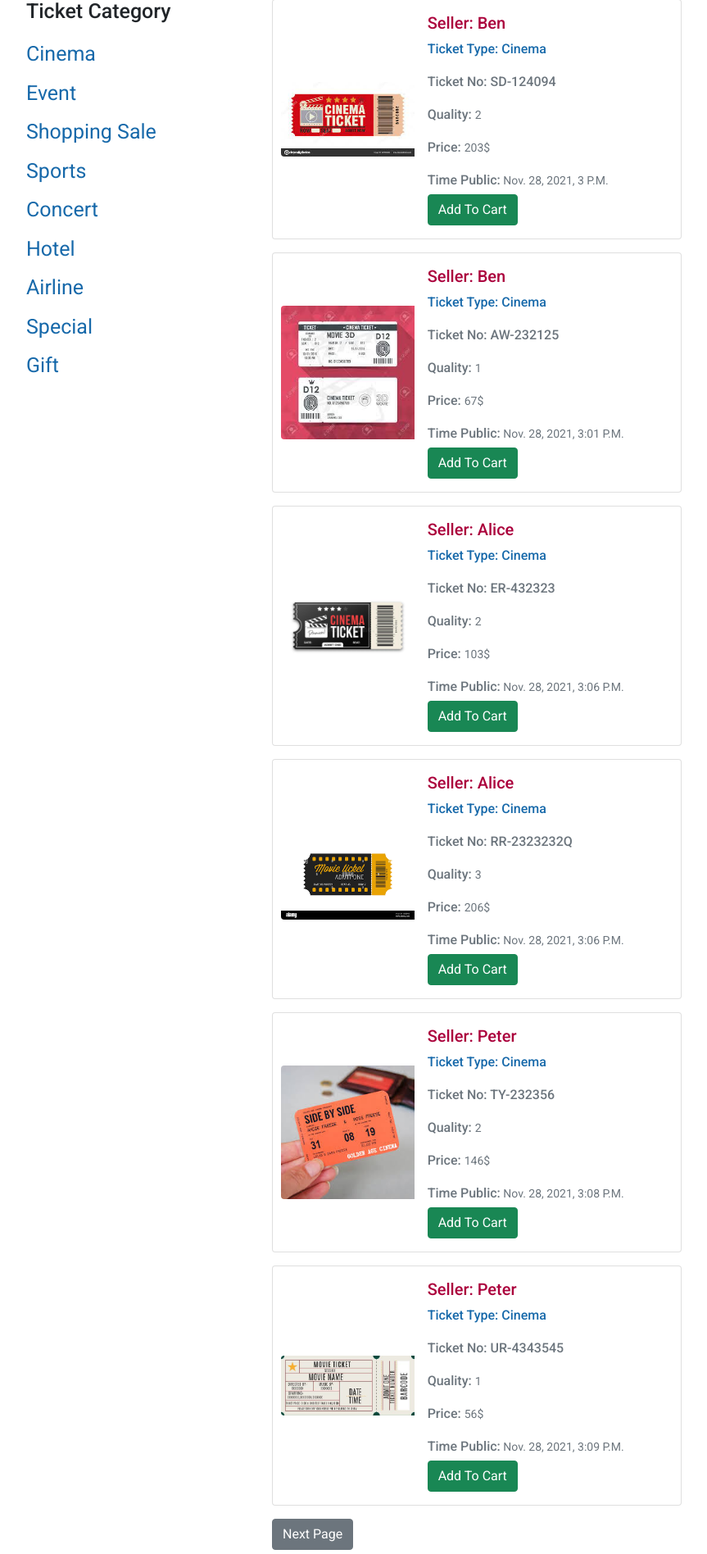
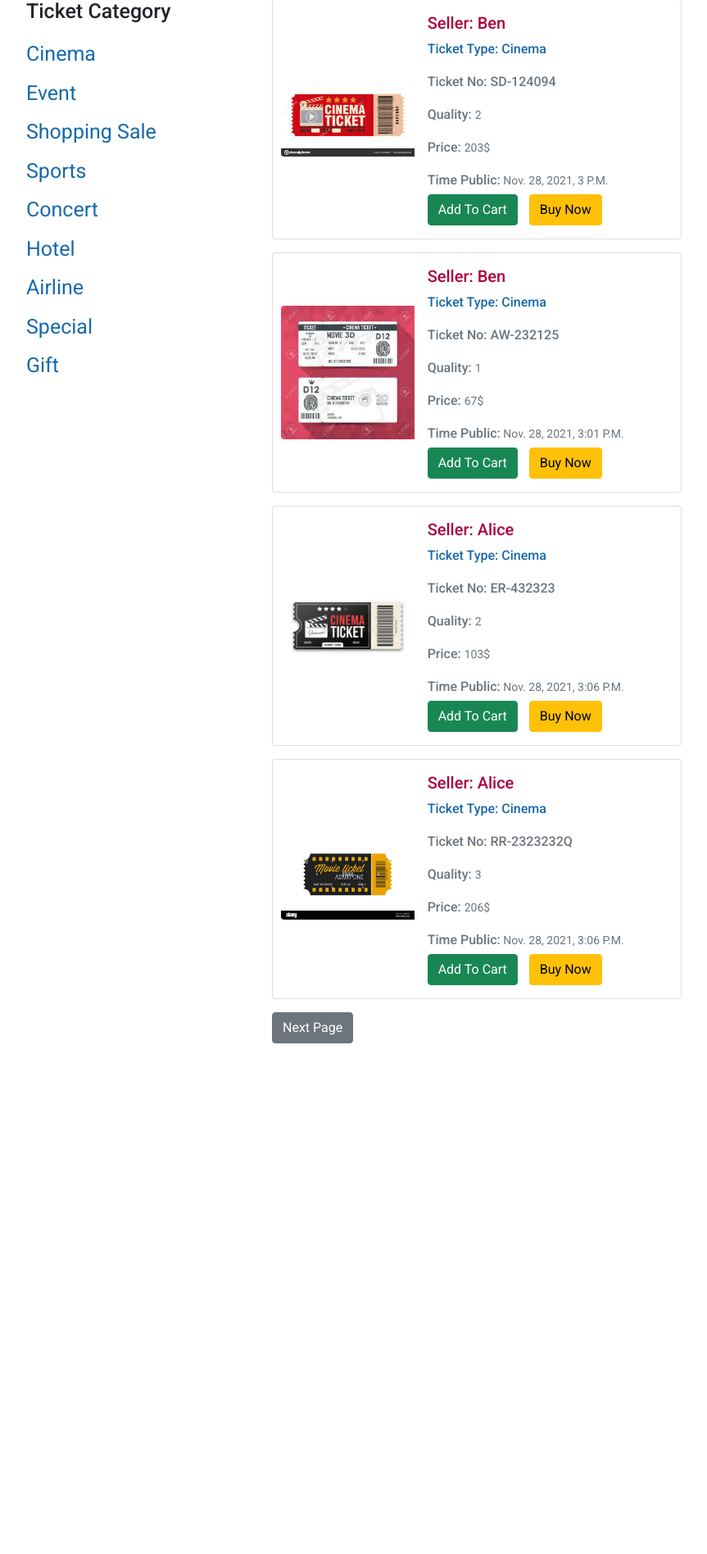
Before and after one commit to nht-spec/ticket-project, a Django app: page / in a window 1280 px wide; the page is wider, and only the part inside the window is pictured. Shown: the part 105-2001 px from the top of that part at 82% size, without its empty margins (50-913 px from the left). After the commit the page ends 1378 px from the top of that part, so only its background shows below. Run offline with Django 3.2, Linux system fonts and the light colour scheme; a user stored in the database is signed in; data comes from the database, SQL or seed files in the repository; both versions use the stored data as it was after the commit; some libraries are stand-ins or nearby versions.

Commit message:
full source

```diff
--- a/exchangeticket/enroll/forms.py
+++ b/exchangeticket/enroll/forms.py
@@ -8,9 +8,10 @@ from .models import Ticket,TicketReview
 class TicketRegistration(forms.ModelForm):
     class Meta:
         model = Ticket
-        fields = ['name','desc','category','thumnail','quality','price','time_pub']
+        fields = ['name','desc','email','category','thumnail','quality','price','time_pub']
         widgets = {
             'name': forms.TextInput(attrs={'class':'form-control'}),
+            'email': forms.TextInput(attrs={'class':'form-control'}),
             'desc': forms.TextInput(attrs={'class':'form-control'}),
             'category': forms.Select(attrs={'class':'form-control'}),
             'quality': forms.NumberInput(attrs={'class':'form-control'}),
--- a/exchangeticket/enroll/models.py
+++ b/exchangeticket/enroll/models.py
@@ -3,6 +3,7 @@ from django.db.models.base import Model
 from django.utils import timezone
 from django.contrib.auth.models import User
 from django.urls import reverse
+# from django.utils.html import mark_safe
 
 # Create your models here.
 class Category(models.Model):
@@ -16,6 +17,7 @@ class Category(models.Model):
 class Ticket(models.Model):
     name = models.CharField(max_length=100)
     desc = models.CharField(max_length=100)
+    email = models.CharField(max_length=100, blank=True, null=True, default=None)
     category = models.ForeignKey(Category,on_delete=models.CASCADE, blank=True, null=True, default=None)
     thumnail =  models.ImageField(default="upload.png", blank=True)
     quality = models.IntegerField(default=0)
@@ -32,6 +34,8 @@ class Ticket(models.Model):
     def get_absolute_url(self):
         return reverse('ticket_detail',args=[self.id,])
 
+
+
 RATING=(
     (1,'1'),
     (2,'2'),
--- a/exchangeticket/enroll/templates/enroll/base.html
+++ b/exchangeticket/enroll/templates/enroll/base.html
@@ -7,66 +7,111 @@
 		<meta name="viewport" content="width=device-width, initial-scale=1.0" />
 		<title>Ticket Market Web</title>
 		<link rel="stylesheet" href="{% static 'enroll/css/bootstrap.css' %}" />
-		<link rel="stylesheet" href="{% static 'enroll/css/bootstrap.min.css' %}">
+		<link rel="stylesheet" href="{% static 'enroll/css/bootstrap.min.css' %}" />
 		<link
 			href="https://fonts.googleapis.com/css?family=Material+Icons|Material+Icons+Outlined|Material+Icons+Two+Tone|Material+Icons+Round|Material+Icons+Sharp"
 			rel="stylesheet"
 		/>
-		<link href="{% static 'fontawesome_free/css/all.min.css' %}" rel="stylesheet" type="text/css">
-		<link rel="preconnect" href="https://fonts.googleapis.com">
-<link rel="preconnect" href="https://fonts.gstatic.com" crossorigin>
-<link href="https://fonts.googleapis.com/css2?family=Roboto:wght@400;500;700&display=swap" rel="stylesheet">
+		<link
+			href="{% static 'fontawesome_free/css/all.min.css' %}"
+			rel="stylesheet"
+			type="text/css"
+		/>
+		<link rel="preconnect" href="https://fonts.googleapis.com" />
+		<link rel="preconnect" href="https://fonts.gstatic.com" crossorigin />
+		<link
+			href="https://fonts.googleapis.com/css2?family=Roboto:wght@400;500;700&display=swap"
+			rel="stylesheet"
+		/>
 	</head>
 	<body>
-
-		<header class="wrapper" style="font-family:'Roboto';">
-			<div>
-			</div>
+		<header class="wrapper" style="font-family: 'Roboto'">
+			<div> </div>
 			<nav class="navbar navbar-expand-lg navbar-dark bg-primary">
 				<div class="container">
-					<a style="display: flex; align-items: center;" class="navbar-brand" href="#">
-
-						<span class="material-icons" style="margin-right: 15px; font-size: 30px; color: yellow;">
+					<a
+						style="display: flex; align-items: center"
+						class="navbar-brand"
+						href="{% url 'homepage'%}"
+					>
+						<span
+							class="material-icons"
+							style="margin-right: 15px; font-size: 30px; color: yellow"
+						>
 							local_activity
 						</span>
 
-						Ticket Market </a>
-						<div class="collapse navbar-collapse" style="justify-content: center !important;" id="navbarText">
-							<a class="navbar-brand mb-0 h1" href="{% url 'homepage'%}"">All Ticket</a>
-							<a class="navbar-brand mb-0 h1" href="{% url 'addandshow'%}"">My Ticket</a>
+						Ticket Market
+					</a>
+					<div
+						class="collapse navbar-collapse"
+						style="justify-content: center !important"
+						id="navbarText"
+					>
+						<a class="navbar-brand mb-0 h1" href="{% url 'homepage'%}"
+							>All Ticket</a
+						>
+						<a class="navbar-brand mb-0 h1" href="{% url 'addandshow'%}"
+							>My Ticket</a
+						>
 						{% if user.is_authenticated %}
 
 						<form action="{% url 'accounts:logout' %} " method="POST">
 							{% csrf_token %}
-								<button style="border: unset;" class="navbar-brand mb-0 h1 bg-primary" type="submit">Logout</button>
+							<button
+								style="border: unset"
+								class="navbar-brand mb-0 h1 bg-primary"
+								type="submit"
+								>Logout</button
+							>
 						</form>
 
 						{% else %}
-							<a class="navbar-brand mb-0 h1" href="{% url 'accounts:login' %}">Login</a>
-							<a class="navbar-brand mb-0 h1" href="{% url 'accounts:signup' %}">Signup</a>
+						<a class="navbar-brand mb-0 h1" href="{% url 'accounts:login' %}"
+							>Login</a
+						>
+						<a class="navbar-brand mb-0 h1" href="{% url 'accounts:signup' %}"
+							>Signup</a
+						>
 						{% endif %}
 
-
-							<a class="navbar-brand mb-0 h1  btn btn-primary position-relative" style="display: flex; align-items: center;" href="{% url 'cart_detail' %}">
-								<span class="position-absolute top-0 start-100 translate-middle badge rounded-pill bg-danger" style="font-size: 12px;">
+						<a
+							class="navbar-brand mb-0 h1 btn btn-primary position-relative"
+							style="display: flex; align-items: center"
+							href="{% url 'cart_detail' %}"
+						>
+							<span
+								class="
+									position-absolute
+									top-0
+									start-100
+									translate-middle
+									badge
+									rounded-pill
+									bg-danger
+								"
+								style="font-size: 12px"
+							>
 								{{request.session.cart|length}}
 							</span>
-								<i class="fas fa-cart-plus  position-relative">
-								</i>
-
+							<i class="fas fa-cart-plus position-relative"> </i>
 						</a>
 					</div>
-						<form class="d-flex" action="/search" >
-							<input name="q" class="form-control me-2" type="text" placeholder="Search" aria-label="Search">
-							<button class="btn btn-success" id="button-addon2"  type="submit">Search</button>
+					<form class="d-flex" action="/search">
+						<input
+							name="q"
+							class="form-control me-2"
+							type="text"
+							placeholder="Search"
+							aria-label="Search"
+						/>
+						<button class="btn btn-success" id="button-addon2" type="submit"
+							>Search</button
+						>
 					</form>
-
 				</div>
-					<div>
-					</div>
-
+				<div> </div>
 			</nav>
-
 		</header>
 		<div class="container mt-5">
 			{% block content %} {% endblock content %}
@@ -75,6 +120,9 @@
 		<script src="{% static 'enroll/js/popper.js' %}"></script>
 		<script src="{% static 'enroll/js/bootstrap.js' %}"></script>
 		<script src="{% static 'enroll/js/bootstrap.min.js' %}"></script>
-			<script type="text/javascript" src="{% static 'enroll/js/custom.js' %}"></script>
+		<script
+			type="text/javascript"
+			src="{% static 'enroll/js/custom.js' %}"
+		></script>
 	</body>
 </html>
--- /dev/null
+++ b/exchangeticket/enroll/templates/enroll/email.html
@@ -0,0 +1,4 @@
+Hey {{name}}! We are glad to inform you that you have a potential buyer for your
+ticket, Please confirm that your product is still avaible for sale and contact
+{{email}}. Ticket Infomation: Ticket Type: {{category}} Ticket No: {{desc}}
+Quality: {{quality}} Price: {{price}} Time Public: {{time_pub}}
--- a/exchangeticket/enroll/templates/enroll/homepage.html
+++ b/exchangeticket/enroll/templates/enroll/homepage.html
@@ -75,12 +75,20 @@
 									></p
 								>
 							</a>
-							<a
-								href="{% url 'cart_add' st.id %} "
-								class="btn btn-success"
-								style="margin-top: 5px"
-								>Add to cart</a
-							>
+							<div>
+								<a
+									href="{% url 'cart_add' st.id %}"
+									class="btn btn-success"
+									style="margin-top: 5px"
+									>Add to cart
+								</a>
+								<a
+									href="{% url 'contact' st.id %}"
+									class="btn btn-warning"
+									style="margin-top: 5px; margin-left: 10px"
+									>Buy Now</a
+								>
+							</div>
 						</div>
 					</div>
 				</div>
--- a/exchangeticket/enroll/views.py
+++ b/exchangeticket/enroll/views.py
@@ -1,14 +1,16 @@
 from django import forms
 from django.contrib.auth.decorators import login_required
-from django.shortcuts import HttpResponseRedirect, render,redirect
+from django.shortcuts import HttpResponseRedirect, render, redirect
 from django.db.models import Avg
 from django.http import JsonResponse
 from cart.cart import Cart
 from django.core.paginator import Paginator
+from .forms import TicketRegistration, ReviewAdd
+from .models import Category, Ticket, TicketReview
+from django.core.mail import EmailMessage, message
+from django.conf import settings
+from django.template.loader import render_to_string
 from . import forms
-from .forms import TicketRegistration,ReviewAdd
-from .models import  Category, Ticket,TicketReview
-
 
 def home_page(request):
     category = Category.objects.all()
@@ -17,80 +19,87 @@ def home_page(request):
 
     if CATID:
         stud = Ticket.objects.filter(category=CATID)
-        ticket_paginator = Paginator(stud,12)
+        ticket_paginator = Paginator(stud, 12)
         page_num = request.GET.get('page')
         page = ticket_paginator.get_page(page_num)
     else:
-        ticket_paginator = Paginator(stud,6)
+        ticket_paginator = Paginator(stud, 4)
         page_num = request.GET.get('page')
         page = ticket_paginator.get_page(page_num)
 
     context = {
-    'count': ticket_paginator.count,
-    'page':page,
-    'data':category,
+        'count': ticket_paginator.count,
+        'page': page,
+        'data': category,
     }
-    return render(request, 'enroll/homepage.html',context)
+
+    return render(request, 'enroll/homepage.html', context)
+
 
 @login_required(login_url="/accounts/login/")
 def add_show(request):
     if request.method == 'POST':
-     fm = forms.TicketRegistration(request.POST,request.FILES)
-     if fm.is_valid():
-        instance = fm.save(commit=False)
-        instance.author = request.user
-        instance.save()
-     fm = TicketRegistration()
+        fm = forms.TicketRegistration(request.POST, request.FILES)
+        if fm.is_valid():
+            instance = fm.save(commit=False)
+            instance.author = request.user
+            instance.save()
+        fm = TicketRegistration()
     else:
-     fm = TicketRegistration()
+        fm = TicketRegistration()
     stud = Ticket.objects.all()
-    return render(request, 'enroll/addandshow.html', {'form':fm,
-    'stu':stud})
+    return render(request, 'enroll/addandshow.html', {'form': fm,
+                                                      'stu': stud})
+
 
 def update_data(request, id):
     if request.method == 'POST':
         pi = Ticket.objects.get(pk=id)
-        fm = TicketRegistration(request.POST,request.FILES, instance=pi)
+        fm = TicketRegistration(request.POST, request.FILES, instance=pi)
         if fm.is_valid():
-         fm.save()
+            fm.save()
     else:
         pi = Ticket.objects.get(pk=id)
         fm = TicketRegistration(instance=pi)
-    return render(request, 'enroll/updateticket.html', {'form':fm})
+    return render(request, 'enroll/updateticket.html', {'form': fm})
+
 
 def delete_data(request, id):
     if request.method == 'POST':
-       pi = Ticket.objects.get(pk=id)
-       pi.delete()
-       return HttpResponseRedirect('/myticket')
+        pi = Ticket.objects.get(pk=id)
+        pi.delete()
+        return HttpResponseRedirect('/myticket')
+
 
 def enroll_create(request):
-    return render(request,'enroll/enroll_create.html')
+    return render(request, 'enroll/enroll_create.html')
 
 
 @login_required(login_url="/accounts/login/")
-def ticket_detail(request,id):
+def ticket_detail(request, id):
     stud = Ticket.objects.get(id=id)
     ticket = Ticket.objects.get(id=id)
 
-
     reviewForm = ReviewAdd()
 
-    canAdd=True
-    reviewCheck=TicketReview.objects.filter(user=request.user,ticket=ticket).count()
+    canAdd = True
+    reviewCheck = TicketReview.objects.filter(
+        user=request.user, ticket=ticket).count()
     if request.user.is_authenticated:
         if reviewCheck > 0:
-            canAdd=False
-	# End
-    reviews=TicketReview.objects.filter(ticket=ticket)
-    avg_reviews=TicketReview.objects.filter(ticket=ticket).aggregate(avg_rating= Avg('review_rating'))
+            canAdd = False
+        # End
+    reviews = TicketReview.objects.filter(ticket=ticket)
+    avg_reviews = TicketReview.objects.filter(
+        ticket=ticket).aggregate(avg_rating=Avg('review_rating'))
 
-    return render(request,'enroll/ticket_detail.html', {'data':stud,'form':reviewForm,'canAdd':canAdd,'reviews':reviews,'avg_reviews':avg_reviews})
+    return render(request, 'enroll/ticket_detail.html', {'data': stud, 'form': reviewForm, 'canAdd': canAdd, 'reviews': reviews, 'avg_reviews': avg_reviews})
+
 
 def search(request):
-    q=request.GET['q']
+    q = request.GET['q']
     data = Ticket.objects.filter(name=q,).order_by('-id')
-    return render(request,'enroll/search.html',{'data':data})
+    return render(request, 'enroll/search.html', {'data': data})
 
 
 @login_required(login_url="/accounts/login/")
@@ -137,18 +146,34 @@ def cart_detail(request):
     return render(request, 'enroll/cart_detail.html')
 
 
-def save_review(request,pid):
-    ticket=Ticket.objects.get(pk=pid)
-    user= request.user
-    review= TicketReview.objects.create(
+def save_review(request, pid):
+    ticket = Ticket.objects.get(pk=pid)
+    user = request.user
+    review = TicketReview.objects.create(
         user=user,
         ticket=ticket,
         review_text=request.POST['review_text'],
         review_rating=request.POST['review_rating'],
     )
-    data={
-        'user':user.username,
-        'review_text':request.POST['review_text'],
-        'review_rating':request.POST['review_rating'],
+    data = {
+        'user': user.username,
+        'review_text': request.POST['review_text'],
+        'review_rating': request.POST['review_rating'],
     }
-    return JsonResponse({'bool':True,'data':data})
+    return JsonResponse({'bool': True, 'data': data})
+
+@login_required(login_url="/accounts/login/")
+def contact(request ,id):
+    data = Ticket.objects.get(id=id)
+    template = render_to_string('enroll/email.html',{'name':data.name,'email':request.user.email,'desc':data.desc,'category':data.category,'quality':data.quality,'price':data.price,'time_pub':data.time_pub})
+
+    email = EmailMessage(
+        'Request to buy products from ticket market!',
+        template,
+        settings.EMAIL_HOST_USER,
+        [data.email]
+    )
+    email.fail_silently=False
+    email.send()
+
+    return redirect("homepage")
--- a/exchangeticket/exchangeticket/urls.py
+++ b/exchangeticket/exchangeticket/urls.py
@@ -25,12 +25,12 @@ urlpatterns = [
     path('accounts/',include('accounts.urls')),
     path('admin/', admin.site.urls),
     path('', views.home_page , name="homepage"),
+    path('contact/<int:id>/', views.contact , name="contact"),
     path('search', views.search , name="search"),
     path('myticket/', views.add_show, name="addandshow"),
     path('delete/<int:id>/',views.delete_data, name="deletedata"),
     path('<int:id>/',views.update_data, name="updatedata"),
     path('ticket/<int:id>/',views.ticket_detail,name='ticket_detail'),
-
     path('cart/add/<int:id>/', views.cart_add, name='cart_add'),
     path('cart/item_clear/<int:id>/', views.item_clear, name='item_clear'),
     path('cart/item_increment/<int:id>/',
```
Also changed, not shown: exchangeticket/exchangeticket/settings.py (+9 -0 lines), exchangeticket/db.sqlite3, exchangeticket/enroll/migrations/0031_ticket_email.py (added), exchangeticket/enroll/migrations/0032_auto_20211205_1421.py (added), exchangeticket/enroll/migrations/0033_email.py (added), exchangeticket/enroll/migrations/0034_auto_20211205_1751.py (added), exchangeticket/enroll/migrations/0035_auto_20211205_1809.py (added), exchangeticket/enroll/migrations/0036_emailuser_text.py (added), exchangeticket/enroll/migrations/0037_delete_emailuser.py (added), exchangeticket/media/Airline7.jpg (added), exchangeticket/media/Airline9.jpg (added), exchangeticket/media/Event1_eujqoX6.jpg (added), exchangeticket/media/Event8.jfif (added). Lines whose indentation alone changed are shown as unchanged.
